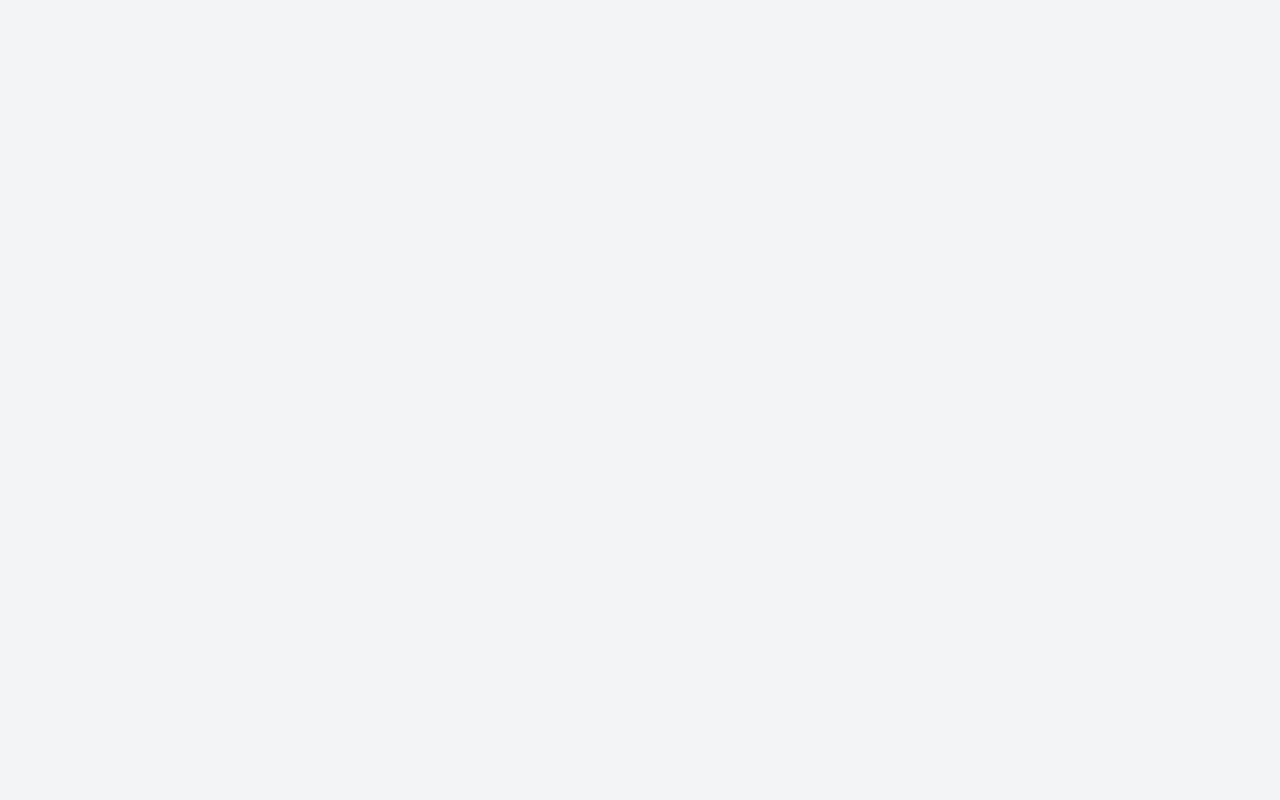
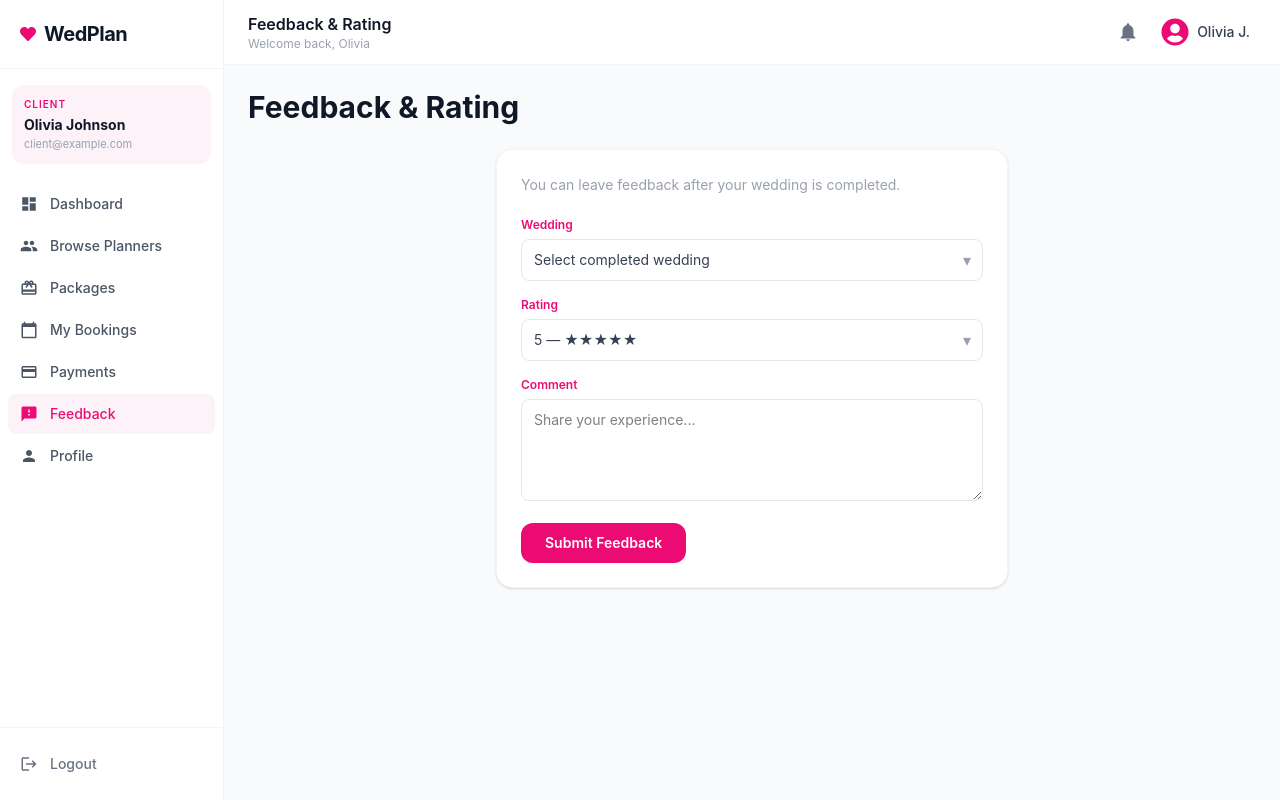
Before and after one commit to tejas0678/Wedding_Planner_System_Cdac, a React (Vite) app in the folder Frontend/wedding-planner-frontend/: page /client/feedback in a window 1280 px wide. Before the commit this address had no page. Built offline with nearby package versions, Linux system fonts and the light colour scheme.

Commit message:
feedback and feedbackform added

```diff
--- /dev/null
+++ b/Frontend/wedding-planner-frontend/src/components/client/FeedbackForm.jsx
@@ -0,0 +1,95 @@
+import { useState } from 'react'
+
+export default function FeedbackForm({ weddings, onSubmit }) {
+  const [form, setForm] = useState({
+    wedding: '',
+    rating: '5',
+    comment: '',
+  })
+
+  const handleChange = (e) => {
+    const { name, value } = e.target
+    setForm((prev) => ({ ...prev, [name]: value }))
+  }
+
+  const handleSubmit = (e) => {
+    e.preventDefault()
+    if (onSubmit) {
+      onSubmit(form)
+    }
+  }
+
+  return (
+    <div className="bg-white rounded-2xl border border-gray-100 p-6 shadow-sm max-w-lg mx-auto">
+      <p className="text-sm text-gray-400 mb-5 leading-relaxed">
+        You can leave feedback after your wedding is completed.
+      </p>
+
+      <form onSubmit={handleSubmit} className="space-y-4">
+        {/* Wedding */}
+        <div>
+          <label className="block text-xs font-semibold text-[#EC0B72] mb-1.5">Wedding</label>
+          <div className="relative">
+            <select
+              name="wedding"
+              value={form.wedding}
+              onChange={handleChange}
+              required
+              className="w-full border border-gray-200 rounded-lg px-3 py-2.5 text-sm text-gray-700 appearance-none focus:outline-none focus:border-[#EC0B72] focus:ring-1 focus:ring-[#EC0B72]/20 bg-white"
+            >
+              <option value="">Select completed wedding</option>
+              {weddings.length === 0 ? (
+                <option value="" disabled>No completed weddings available</option>
+              ) : (
+                weddings.map((wedding) => (
+                  <option key={wedding.id} value={wedding.id}>
+                    {wedding.name} - {wedding.date}
+                  </option>
+                ))
+              )}
+            </select>
+            <span className="pointer-events-none absolute right-3 top-1/2 -translate-y-1/2 text-gray-400">▾</span>
+          </div>
+        </div>
+
+        {/* Rating */}
+        <div>
+          <label className="block text-xs font-semibold text-[#EC0B72] mb-1.5">Rating</label>
+          <div className="relative">
+            <select
+              name="rating"
+              value={form.rating}
+              onChange={handleChange}
+              className="w-full border border-gray-200 rounded-lg px-3 py-2.5 text-sm text-gray-700 appearance-none focus:outline-none focus:border-[#EC0B72] focus:ring-1 focus:ring-[#EC0B72]/20 bg-white"
+            >
+              {[5, 4, 3, 2, 1].map((r) => (
+                <option key={r} value={r}>{r} — {'★'.repeat(r)}</option>
+              ))}
+            </select>
+            <span className="pointer-events-none absolute right-3 top-1/2 -translate-y-1/2 text-gray-400">▾</span>
+          </div>
+        </div>
+
+        {/* Comment */}
+        <div>
+          <label className="block text-xs font-semibold text-[#EC0B72] mb-1.5">Comment</label>
+          <textarea
+            name="comment"
+            value={form.comment}
+            onChange={handleChange}
+            rows={4}
+            placeholder="Share your experience..."
+            className="w-full border border-gray-200 rounded-lg px-3 py-2.5 text-sm resize-y focus:outline-none focus:border-[#EC0B72] focus:ring-1 focus:ring-[#EC0B72]/20"
+          />
+        </div>
+
+        <button
+          type="submit"
+          className="bg-[#EC0B72] text-white text-sm font-semibold px-6 py-2.5 rounded-xl hover:bg-[#c9005f] transition-colors duration-200"
+        >
+          Submit Feedback
+        </button>
+      </form>
+    </div>
+  )
+}
--- /dev/null
+++ b/Frontend/wedding-planner-frontend/src/pages/client/Feedback.jsx
@@ -0,0 +1,61 @@
+import { useState, useEffect } from 'react'
+import FeedbackForm from '../../components/client/FeedbackForm'
+
+export default function Feedback() {
+  const [weddings, setWeddings] = useState([])
+  const [loading, setLoading] = useState(true)
+
+  // Fetch user's completed weddings from API
+  useEffect(() => {
+    const fetchWeddings = async () => {
+      try {
+        // Replace with actual API call
+        // const response = await fetch('/api/user/completed-weddings')
+        // const data = await response.json()
+        // setWeddings(data)
+
+        // For now, using empty array
+        setWeddings([])
+        setLoading(false)
+      } catch (error) {
+        console.error('Error fetching weddings:', error)
+        setLoading(false)
+      }
+    }
+
+    fetchWeddings()
+  }, [])
+
+  const handleFeedbackSubmit = async (feedbackData) => {
+    try {
+      // Replace with actual API call
+      // const response = await fetch('/api/feedback', {
+      //   method: 'POST',
+      //   headers: { 'Content-Type': 'application/json' },
+      //   body: JSON.stringify(feedbackData)
+      // })
+      // const data = await response.json()
+
+      console.log('Feedback submitted:', feedbackData)
+      alert('Feedback submitted successfully!')
+    } catch (error) {
+      console.error('Error submitting feedback:', error)
+      alert('Failed to submit feedback. Please try again.')
+    }
+  }
+
+  if (loading) {
+    return (
+      <div className="flex items-center justify-center h-64">
+        <div className="text-gray-400">Loading...</div>
+      </div>
+    )
+  }
+
+  return (
+    <div>
+      <h2 className="text-2xl sm:text-3xl font-bold text-gray-900 mb-6">Feedback &amp; Rating</h2>
+      <FeedbackForm weddings={weddings} onSubmit={handleFeedbackSubmit} />
+    </div>
+  )
+}
--- a/Frontend/wedding-planner-frontend/src/routes/ClientRoutes.jsx
+++ b/Frontend/wedding-planner-frontend/src/routes/ClientRoutes.jsx
@@ -6,6 +6,7 @@ import Planners from "../pages/client/Planners";
 import Bookings from "../pages/client/Bookings";
 import Packages from "../pages/client/Packages";
 import Payments from "../pages/client/Payments";
+import Feedback from "../pages/client/Feedback";
 
 const ClientRoutes = (
   <>
@@ -19,6 +20,7 @@ const ClientRoutes = (
     <Route path="bookings" element={<Bookings />} />
     <Route path="packages" element={<Packages />} />
     <Route path="payments" element={<Payments />} />
+    <Route path="feedback" element={<Feedback />} />
   </Route>
   </>
 );
```
